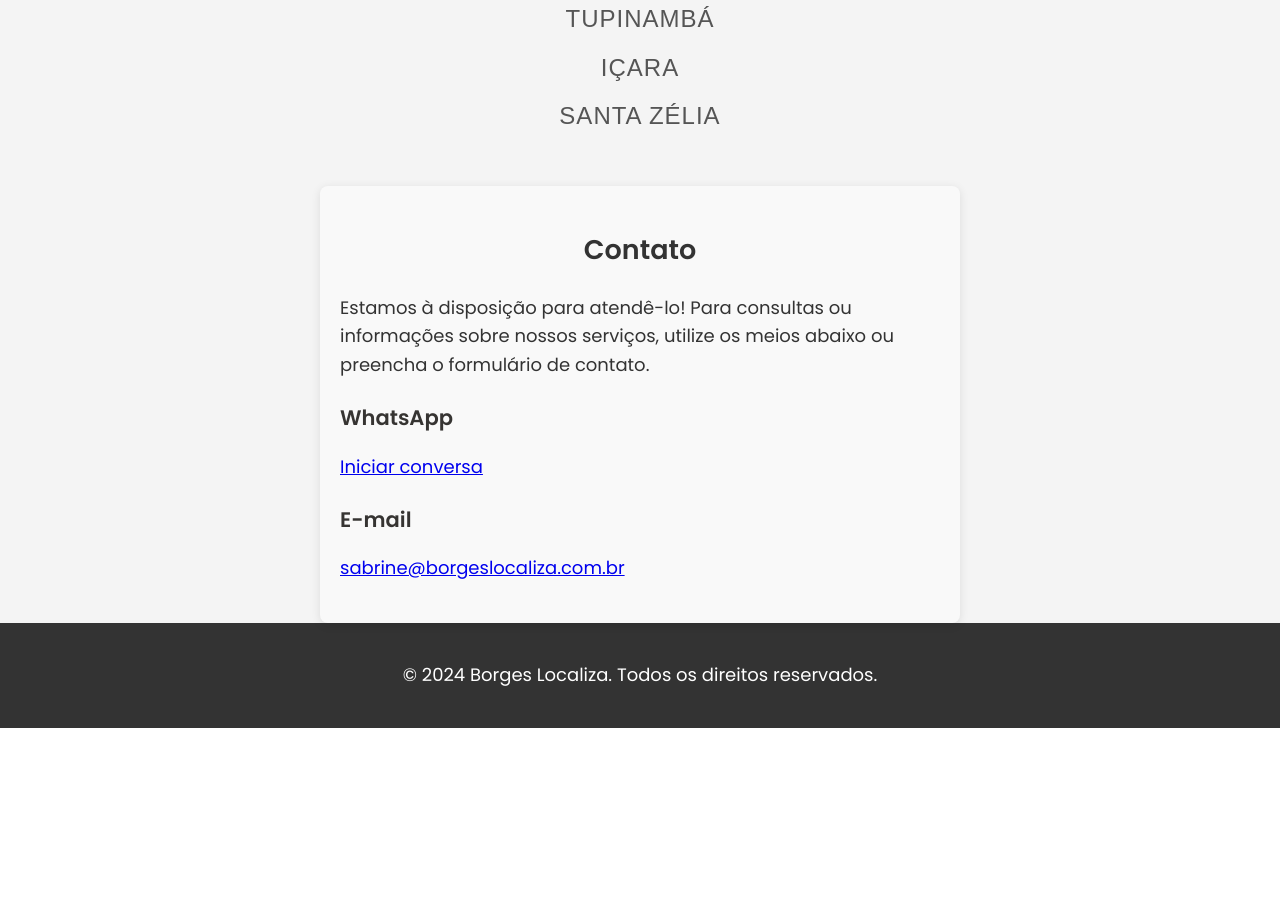
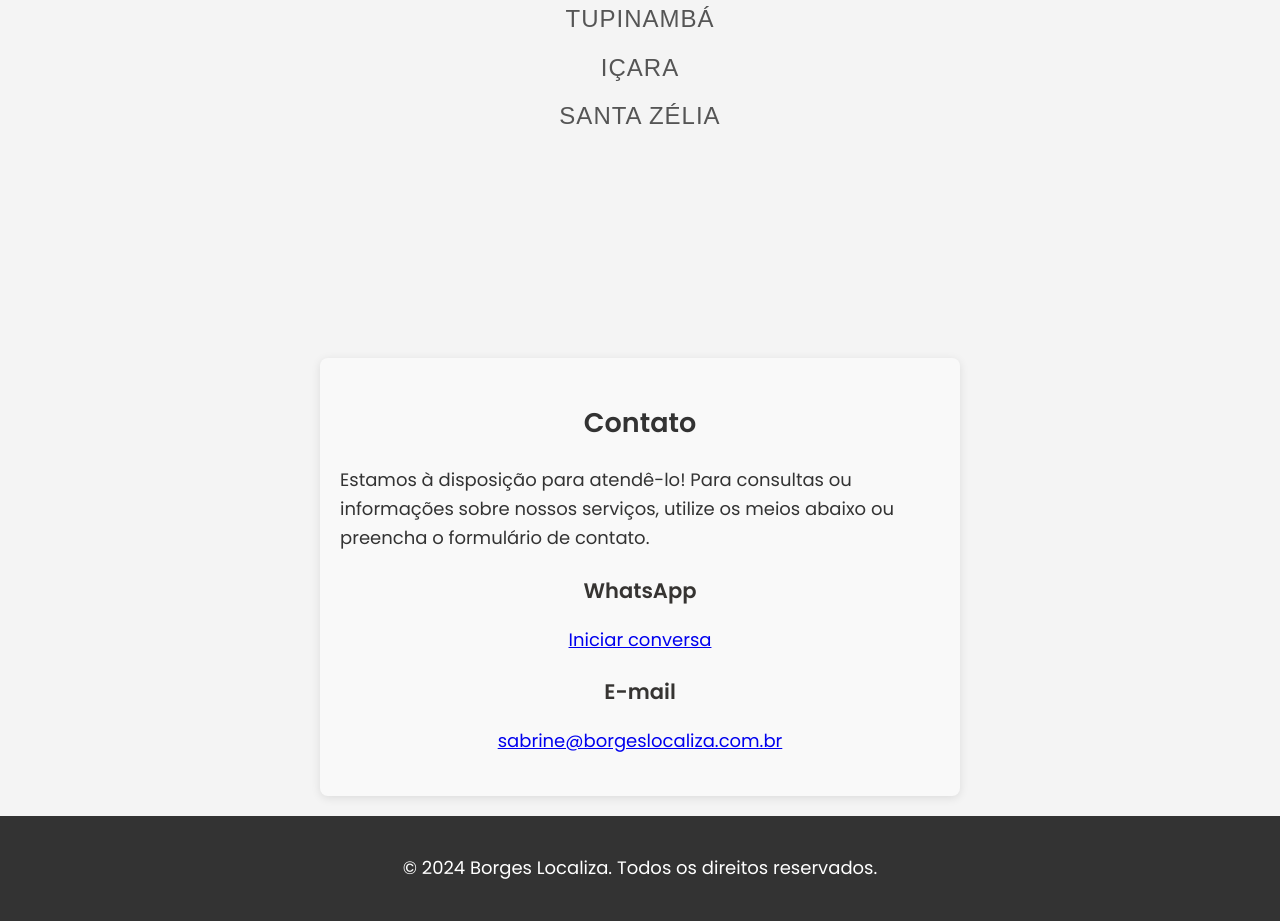
Before and after one commit to AlanBReis/borges-localiza, a Flask app: page / in a window 1280 px wide. Shown: the part 3375-4296 px from the top of the page. Before the commit the page ends 4103 px from the top, so only its background shows below. Run offline with Flask 3, Linux system fonts and the light colour scheme.

```diff
--- a/static/css/style.css
+++ b/static/css/style.css
@@ -148,6 +148,7 @@ h2 {
 
 .contato-item {
     margin-bottom: 20px;
+    text-align: center;
 }
 
 .contato-item h3 {
@@ -317,10 +318,11 @@ button:hover {
     text-align: center;
     padding: 10px;
     color: #fff; /* Branco */
+
 }
 
 footer {
     background-color: #333; /* Preto */
     padding: 10px;
-    margin-top: auto;
+    margin-top: 20px;
 }
--- a/templates/index.html
+++ b/templates/index.html
@@ -106,6 +106,7 @@
         </ul>
     </section>
 
+    <br><br><br><br><br><br>
 
 
 
```
Also changed, not shown: static/images/veiculo2.jpg.
